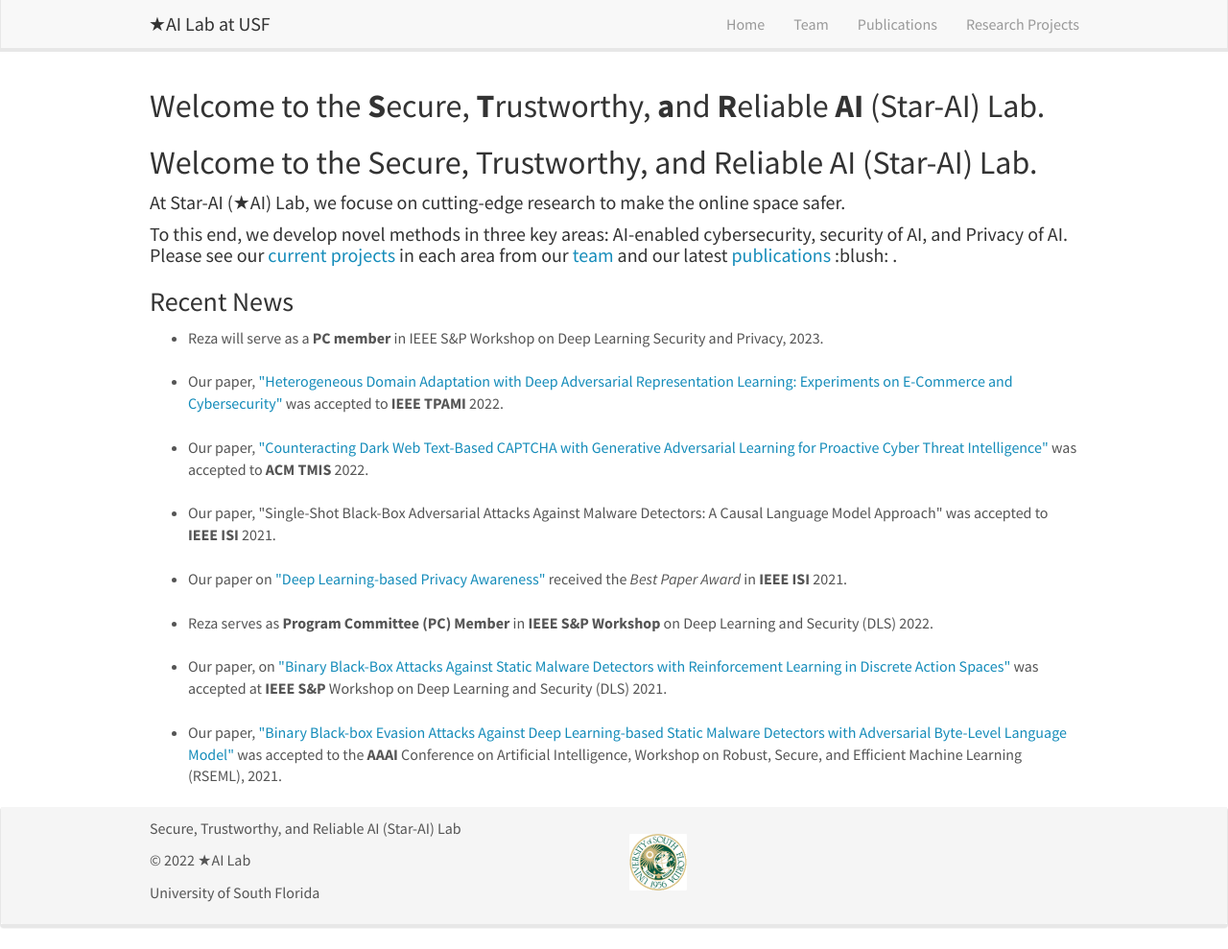
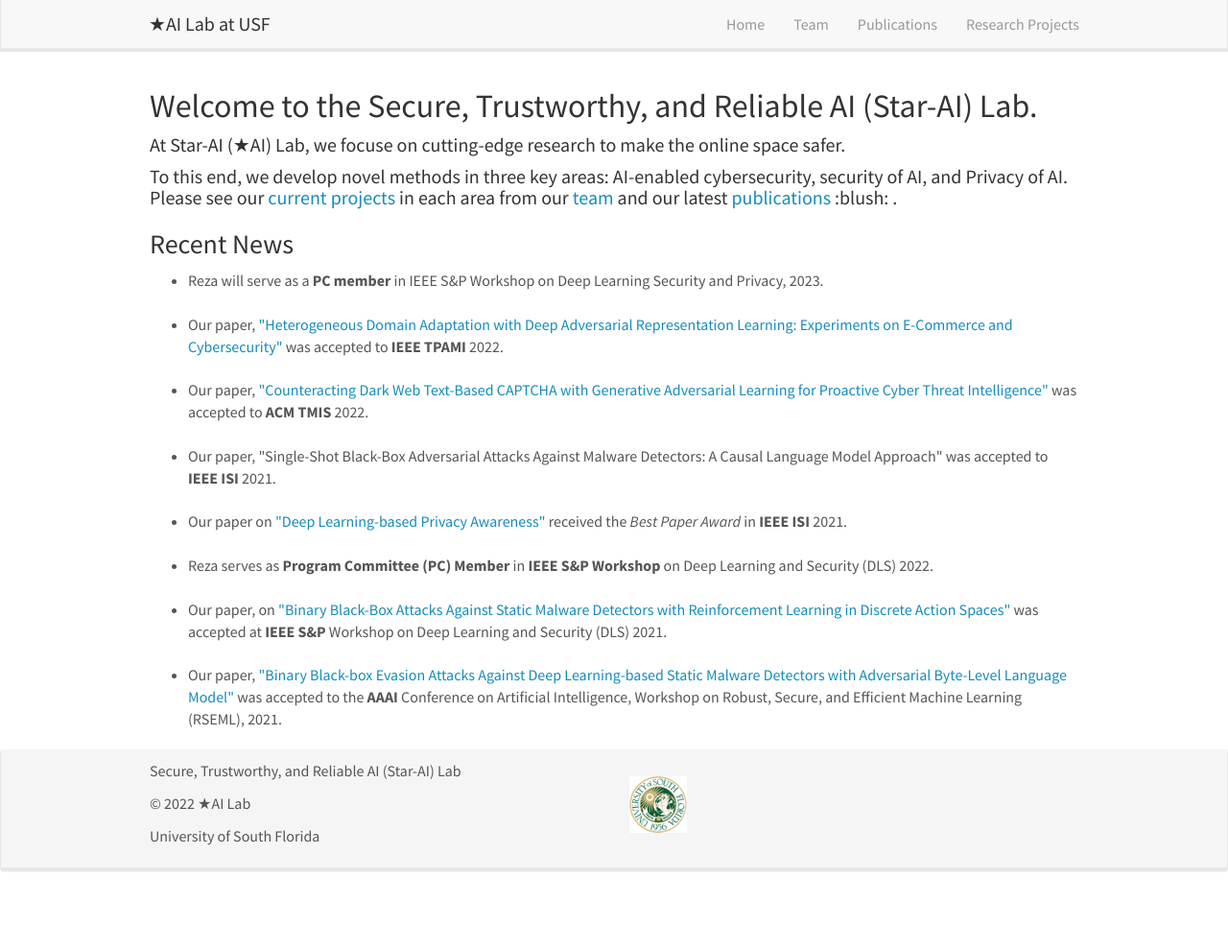
Before and after one commit to star-ailab/star-ailab.github.io, a Jekyll site: the page built from _pages/home.md, in a window 1280 px wide and 989 px high. Shown: the whole window at 96% size. Built offline with Jekyll 4.4.1, drawn with Linux system fonts in a browser that asks for light colours; nearby versions of some CDN libraries.

Commit message:
Update homelay.html

```diff
--- a/_layouts/homelay.html
+++ b/_layouts/homelay.html
@@ -4,7 +4,7 @@
 
   <div id="homeid" class="col-sm-12">
 		<!--<h2>Welcome to the Secure, Trustworthy, and Reliable AI (star-AI) Lab.</h2>-->
-        <h2>Welcome to the <b>S</b>ecure, <b>T</b>rustworthy, <b>a</b>nd <b>R</b>eliable <b>AI</b> (Star-AI) Lab.</h2>
+        <!--<h2>Welcome to the <b>S</b>ecure, <b>T</b>rustworthy, <b>a</b>nd <b>R</b>eliable <b>AI</b> (Star-AI) Lab.</h2>-->
 		<h2>Welcome to the Secure, Trustworthy, and Reliable AI (Star-AI) Lab.</h2>
 
 	{{ content }}
```
